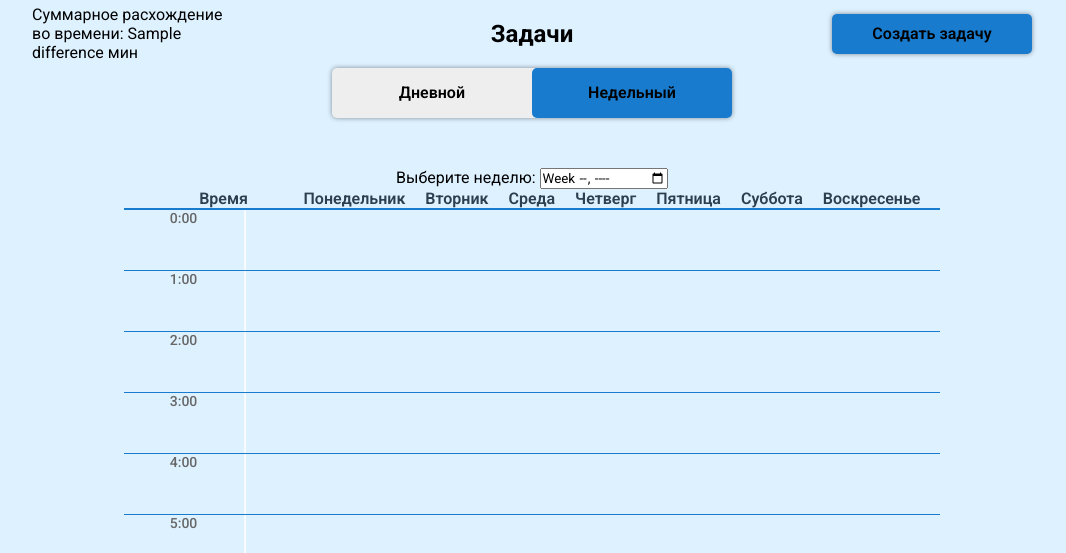
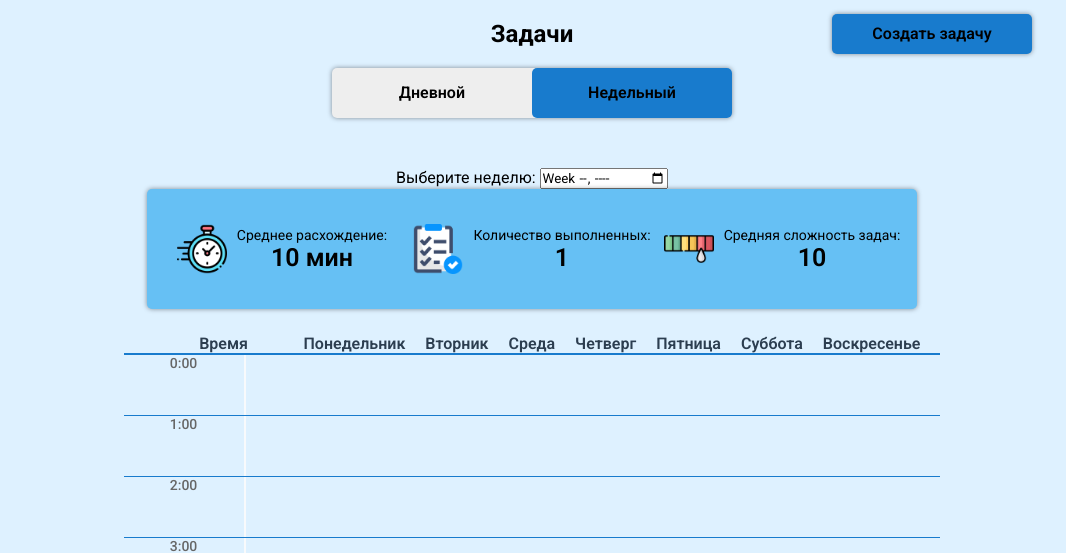
Before and after one commit to Naka4442/wonderful-planner, a Flask app: template templates/Weekly.html in a window 1280 px wide. Shown: the part 100-653 px from the top of the page, without its empty margins (108-1174 px from the left). Run offline with Flask 3, Linux system fonts and the light colour scheme; the template is opened without the code that fills it: most values are stand-ins (such as "Sample title", 1, 10 or a date in 2020).

Commit message:
стили недельных задач и создание задач

```diff
--- a/main.py
+++ b/main.py
@@ -70,19 +70,22 @@ with get_db() as db:
             day = date.today()
         print(day)
         user_name = session["user_name"]
-        week_difference = task_services.get_time_difference_by_week(session["user_id"],day)
-        week_difficulty = task_services.get_difficulty_by_week(session["user_id"], day)
+        difference = task_services.get_time_difference_by_week(session["user_id"],day)
+        difficulty = task_services.get_difficulty_by_week(session["user_id"], day)
         schedule = task_services.get_week_schedule(session["user_id"])
-        # undone = [task for task in tasks if not task.is_done]
-        # done = [task for task in tasks if task.is_done]
+        no_repeated_tasks = task_services.get_not_repeated_tasks(session["user_id"])
+        undone = [task for task in no_repeated_tasks if not task.is_done]
+        done = [task for task in no_repeated_tasks if task.is_done]
         return render_template(
             "weekly.html",
             user_name=user_name,
-            # undone=undone,
-            # done=done,
+            undone=undone,
+            done=done,
             schedule=schedule,
-            week_difficulty=week_difficulty,
-            week_difference=week_difference
+            count_done=len(done),
+            count_undone=len(undone),
+            difficulty=difficulty,
+            difference=difference
         )
 
     @app.route("/signup", methods = ["GET", "POST"])
--- a/static/css/Weekly.css
+++ b/static/css/Weekly.css
@@ -38,12 +38,56 @@ main{
     justify-content: space-between;
     align-items: center;
 }
+.stats{
+    width: 750px;
+    height: 100px;
+    padding: 10px;
+    background-color: #66c0f4;
+    border-radius: 5px;
+    box-shadow: 0 0 5px rgba(0, 0, 0, 0.426);
+
+    display: flex;
+    margin-bottom: 25px;
+}
+.stats-item{
+    width: 250px;
+
+    display: flex;
+    /* flex-direction: column; */
+    justify-content: center;
+    align-items: center;
+    gap: 10px;
+}
+.stats-item>img{
+    width:50px;
+    height: 50px;
+}
+.time-d{
+    /* text-align: center; */
+    font-size: 14px;
+}
+.stat-text{
+    display: flex;
+    flex-direction: column;
+    justify-content: center;
+    align-items: center
+}
+.stat-value{
+    font-size: 25px;
+    font-weight: 600;
+}
 .check{
     width: 25px;
     height: 25px;
     margin: 0;
     padding: 0;
     border-radius: 5px;
+}
+.event{
+    display: flex;
+    flex-direction: column;
+    align-items: center;
+    justify-content: center
 }
 #create-task{
     display: block;
--- a/templates/Weekly.html
+++ b/templates/Weekly.html
@@ -17,7 +17,7 @@
 
     <main>
         <div class="top-menu">
-            <div id="filler">Суммарное расхождение во времени: {{difference}} мин</div>
+            <div id="filler"></div>
             <h2>Задачи</h2>
             <a href="/create" id = "create-task">Создать задачу</a>
         </div>
@@ -28,6 +28,29 @@
         <div class="select-week">
             <label for="select-week">Выберите неделю: </label>
             <input type="week" id="select-week">
+        </div>
+        <div class="stats">
+            <div class="stats-item">
+                <img src="{{ url_for('static', filename='images/clock.png') }}"  alt="">
+                <div class="stat-text">
+                    <div class="time-d">Среднее расхождение:</div>
+                    <div class="stat-value">{{ difference / count_done }} мин</div>
+                </div>
+            </div>
+            <div class="stats-item">
+                <img src="{{ url_for('static', filename='images/done.png') }}" alt="">
+                <div class="stat-text">
+                    <div class="time-d">Количество выполненных:</div>
+                    <div class="stat-value">{{ count_done }}</div>
+                </div>
+            </div>
+            <div class="stats-item">
+                <img src="{{ url_for('static', filename='images/speedometer.png') }}" alt="">
+                <div class="stat-text">
+                    <div class="time-d">Средняя сложность задач:</div>
+                    <div class="stat-value">{{ difficulty / count_done }}</div>
+                </div>
+            </div>
         </div>
         <div class="calendar-container">
             <div class="calendar-header">
```
Also changed, not shown: static/css/create.css (+24 -0 lines), templates/create.html (+25 -7 lines).
